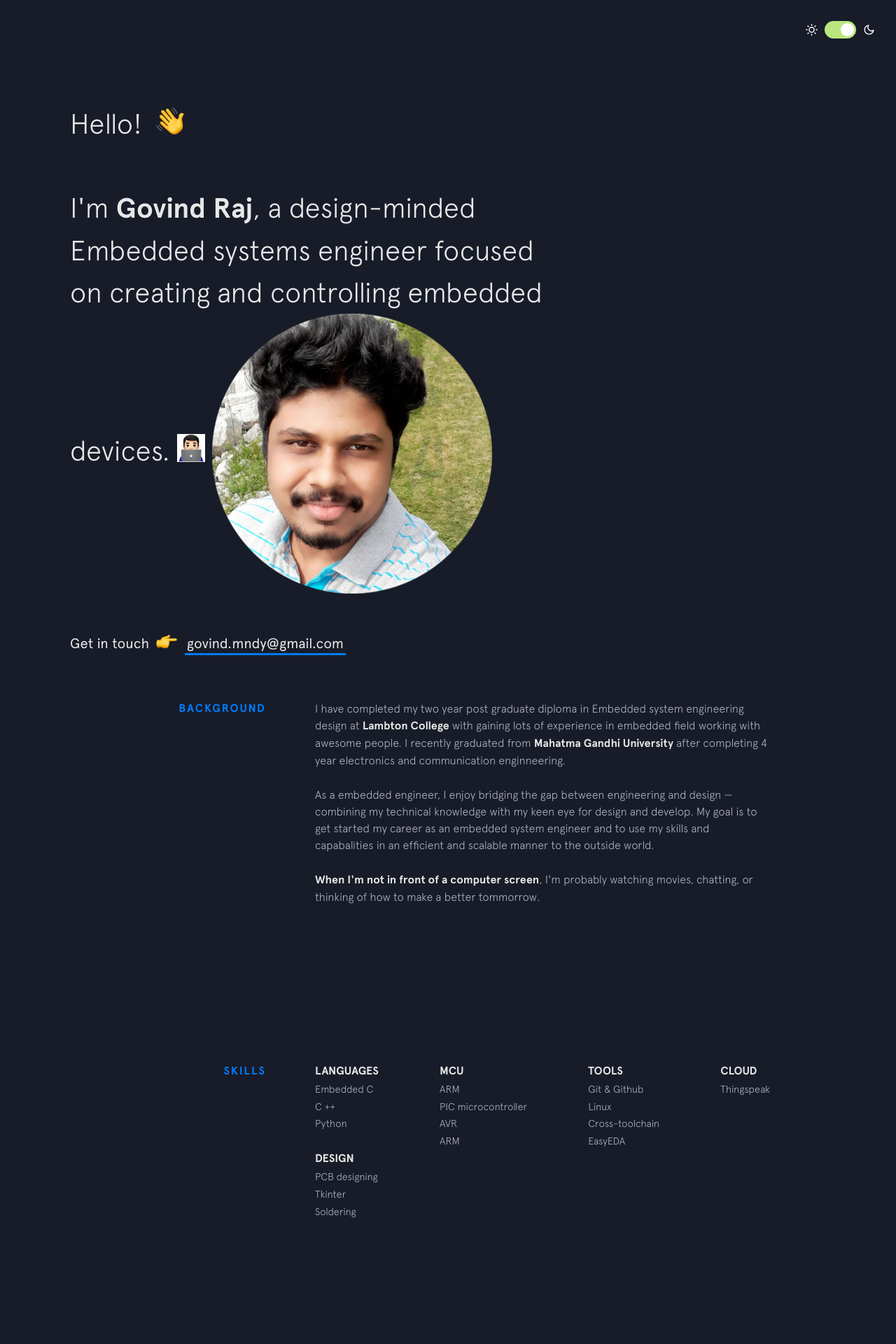
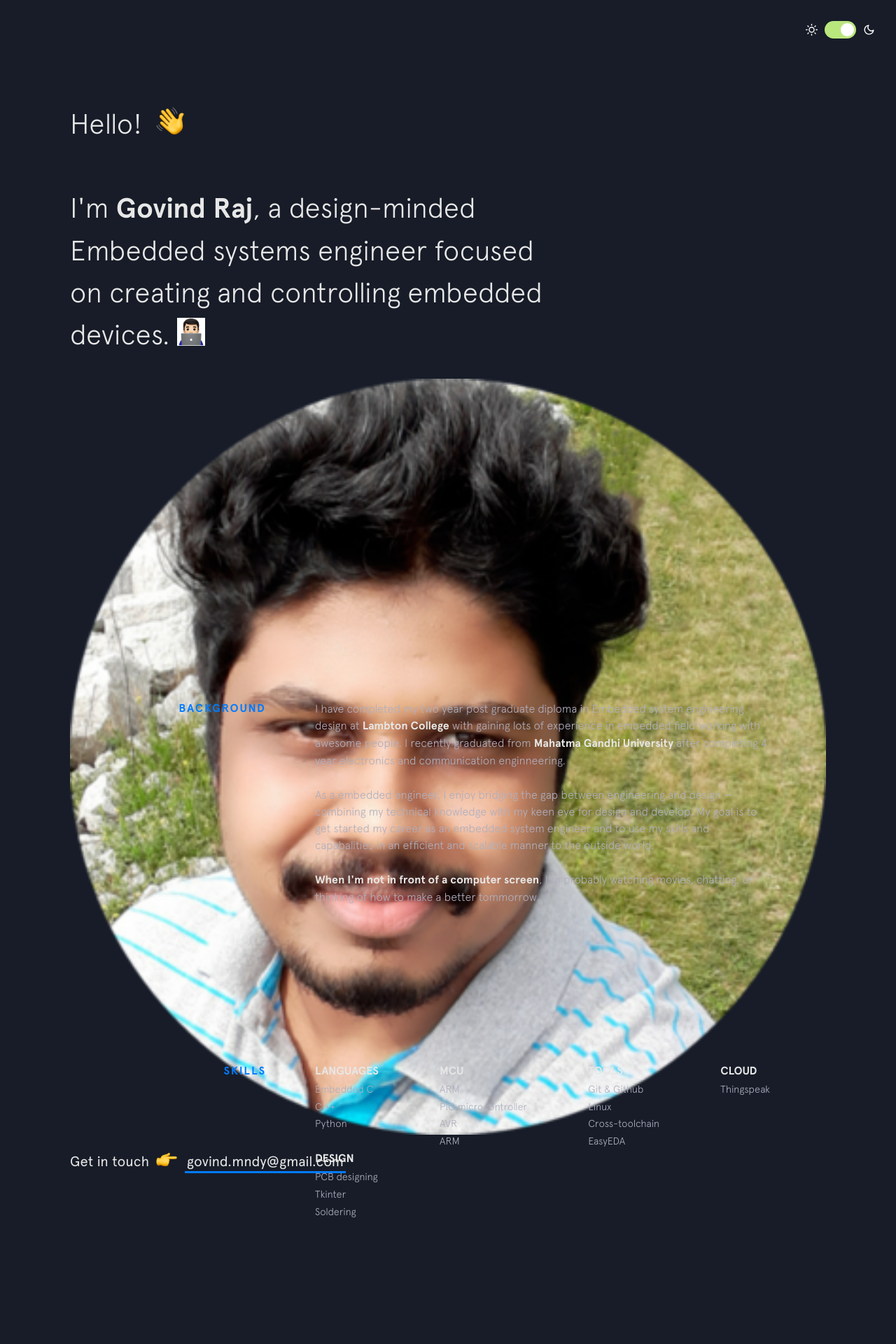
Before and after one commit to gov466/gov466.github.io, a Jekyll site: the page built from index.html, in a window 1280 px wide. Shown: the top 1920 px of the page at 70% size. Built offline with Jekyll 4.4.1, drawn with Linux system fonts in a browser that asks for light colours; nearby versions of some CDN libraries.

Commit message:
Update intro.html

```diff
--- a/_includes/intro.html
+++ b/_includes/intro.html
@@ -5,9 +5,9 @@
 
   <h2 class="intro__tagline">I'm
     <span class="name">Govind Raj</span>, a design-minded Embedded systems engineer focused on creating and controlling embedded devices.
-    <span class="emoji technologist"></span>        <img src="{{site.baseurl}}/img/circle-cropped (1).png" alt="">
+    <span class="emoji technologist"></span>
   </h2>
-
+ <img src="{{site.baseurl}}/img/circle-cropped (1).png" alt="">
   <h3 class="intro__contact">
     <span>Get in touch </span>
     <span class="emoji pointer"></span>
```
